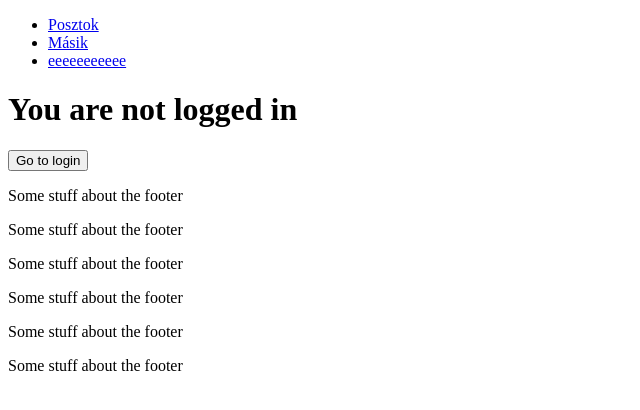
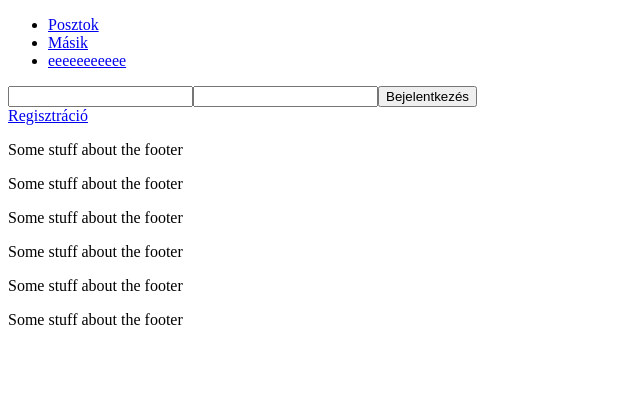
Before and after one commit to Secret198/GameWebsiteClient, a React (Vite) app: page /achievement in a window 1280 px wide. Shown: the top 410 px of the page, without its empty margins (0-640 px from the left). Built offline with nearby package versions, Linux system fonts and the light colour scheme.

Commit message:
registration page

```diff
--- a/src/App.jsx
+++ b/src/App.jsx
@@ -1,6 +1,6 @@
 import Footer from './components/Footer';
 import NavBar from './components/NavBar';
-import Login from "./components/Login";
+import Login from "./pages/Login";
 
 function App() {
 
--- /dev/null
+++ b/src/components/FeedBack.jsx
@@ -0,0 +1,7 @@
+
+
+export default function FeedBack({ message }) {
+    return <div>
+        <h1>{message}</h1>
+    </div>
+}
--- a/src/components/Login.jsx
+++ /dev/null
@@ -1,45 +0,0 @@
-
-
-function Login({ url }) {
-
-    const navigation = useNavigate()
-
-
-    async function loginUser(email, password, url) {
-
-        const credentials = { email: email, password: password }
-
-        try {
-            const response = await fetch(url + "user/login", {
-                method: "POST",
-                headers: {
-                    "Accept": "application/json",
-                    "Content-type": "application/json"
-                },
-                body: JSON.stringify(credentials)
-            });
-            const result = await response.json();
-            localStorage.setItem("token", result.user.token)
-            return result.user.token
-        } catch (error) {
-            console.error(error) //Handle error
-        }
-    }
-
-
-    const login = (event) => {
-        event.preventDefault();
-        const newToken = loginUser(event.target.email.value, event.target.password.value, url)
-        if (newToken) {
-            navigation("/")
-        }
-    }
-
-    return <form onSubmit={login}>
-        <input type="email" required id="email" />
-        <input type="password" required id="password" />
-        <button type="submit">Bejelentkezés</button>
-    </form>
-}
-
-export default Login
--- a/src/pages/GoToLogin.jsx
+++ /dev/null
@@ -1,19 +0,0 @@
-import { useEffect, useState } from "react"
-import { useNavigate } from "react-router-dom"
-
-
-export default function GoToLogin() {
-    const [goToLogin, setGoToLogin] = useState(false)
-    const navigation = useNavigate()
-
-    useEffect(() => {
-        if (goToLogin) {
-            navigation("/login")
-        }
-    }, [goToLogin])
-
-    return <div>
-        <h1>You are not logged in </h1>
-        <button onClick={() => { setGoToLogin(true) }}>Go to login</button>
-    </div>
-}
--- /dev/null
+++ b/src/pages/Login.jsx
@@ -0,0 +1,88 @@
+import { useNavigate, Link } from "react-router-dom"
+import FeedBack from "../components/FeedBack";
+import { useState } from "react";
+
+function Login({ url }) {
+
+    const navigation = useNavigate()
+    const [error, setError] = useState("")
+    const [success, setSuccess] = useState("")
+
+
+    async function loginUser(email, password, url) {
+
+        const credentials = { email: email, password: password }
+
+
+        const response = await fetch(url + "user/login", {
+            method: "POST",
+            headers: {
+                "Accept": "application/json",
+                "Content-type": "application/json"
+            },
+            body: JSON.stringify(credentials)
+        });
+        const result = await response.json();
+        if (response.status == 200) {
+            localStorage.setItem("token", result.user.token)
+            setSuccess(result.message)
+        }
+        else {
+            setError(result.message)
+        }
+
+
+    }
+
+
+    const login = async (event) => {
+        event.preventDefault();
+        await loginUser(event.target.email.value, event.target.password.value, url)
+
+        if (localStorage.getItem("token")) {
+            setTimeout(() => {
+                navigation("/")
+            }, 1000);
+        }
+
+    }
+
+    if (error) {
+        return <div>
+            <FeedBack message={error} />
+            <form onSubmit={login}>
+                <input type="email" required id="email" />
+                <input type="password" required id="password" />
+                <button type="submit">Bejelentkezés</button>
+            </form>
+            <Link to={"../register"} >Regisztráció</Link>
+        </div>
+    }
+    else if (success) {
+        return <div>
+            <FeedBack message={success} />
+            <form onSubmit={login}>
+                <input type="email" required id="email" />
+                <input type="password" required id="password" />
+                <button type="submit" disabled>Bejelentkezés</button>
+            </form>
+            <Link to={"../register"} >Regisztráció</Link>
+
+        </div>
+    }
+    else {
+        return <div>
+            <form onSubmit={login}>
+                <input type="email" required id="email" />
+                <input type="password" required id="password" />
+                <button type="submit">Bejelentkezés</button>
+            </form>
+            <Link to={"../register"} >Regisztráció</Link>
+
+        </div>
+    }
+
+
+}
+
+export default Login
--- /dev/null
+++ b/src/pages/Register.jsx
@@ -0,0 +1,88 @@
+import { useState } from "react"
+import FeedBack from "../components/FeedBack"
+import { useNavigate } from "react-router-dom"
+
+
+export default function Register({ url }) {
+
+    const navigation = useNavigate()
+    const [error, setError] = useState("")
+    const [success, setSuccess] = useState("")
+
+    async function addUser(url, name, email, password) {
+        const userData = {
+            name: name,
+            email: email,
+            password: password
+        }
+
+
+        const response = await fetch(url + "user/register", {
+            method: "POST",
+            headers: {
+                "Accept": "application/json",
+                "Content-type": "application/json"
+            },
+            body: JSON.stringify(userData)
+        });
+        const result = await response.json()
+
+        if (response.status == 200) {
+            setSuccess(result.message)
+            setTimeout(() => {
+                navigation("/")
+            }, 1000);
+        }
+        else {
+            setError(result.message)
+        }
+
+    }
+
+    const register = async (event) => {
+        event.preventDefault();
+        if (event.target.password.value !== event.target.password2.value) {
+            setError("A két jelszó nem egyezik meg")
+        }
+        else {
+            await addUser(url, event.target.name.value, event.target.email.value, event.target.password.value)
+        }
+    }
+
+
+    if (error) {
+        return <>
+            <FeedBack message={error} />
+            <form onSubmit={register}>
+                <input type="email" placeholder="Email" id="email" required />
+                <input type="text" placeholder="Username" id="name" required />
+                <input type="password" placeholder="Password" id="password" required />
+                <input type="password" placeholder="Password again" id="password2" required />
+                <button type="submit">Regisztráció</button>
+            </form>
+        </>
+    }
+    else if (success) {
+        return <>
+            <FeedBack message={success} />
+
+            <form onSubmit={register}>
+                <input type="email" placeholder="Email" id="email" required />
+                <input type="text" placeholder="Username" id="name" required />
+                <input type="password" placeholder="Password" id="password" required />
+                <input type="password" placeholder="Password again" id="password2" required />
+                <button type="submit" disabled>Regisztráció</button>
+            </form>
+        </>
+    }
+    else {
+        return <form onSubmit={register}>
+            <input type="email" placeholder="Email" id="email" required />
+            <input type="text" placeholder="Username" id="name" required />
+            <input type="password" placeholder="Password" id="password" required />
+            <input type="password" placeholder="Password again" id="password2" required />
+            <button type="submit">Regisztráció</button>
+        </form>
+    }
+
+}
```
Also changed, not shown: src/components/useToken.jsx (deleted, +0 -24 lines), src/main.jsx (+7 -3 lines), notes.txt.
